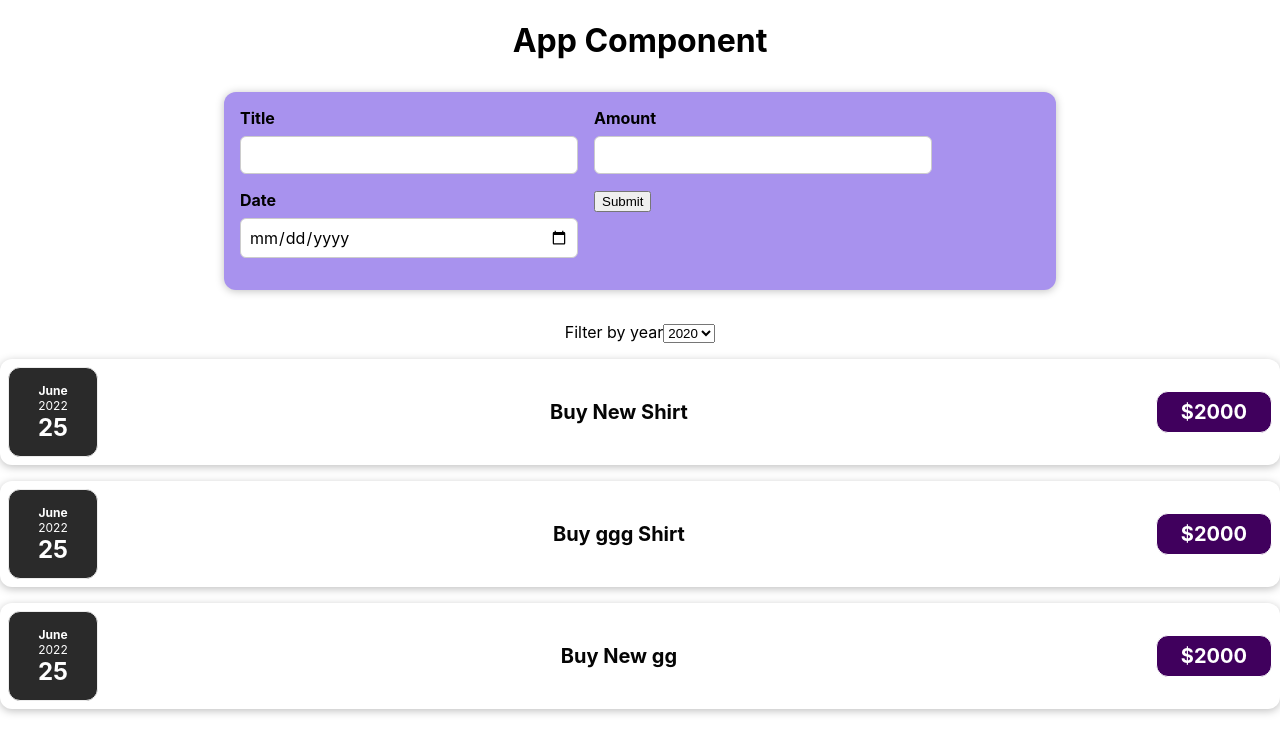
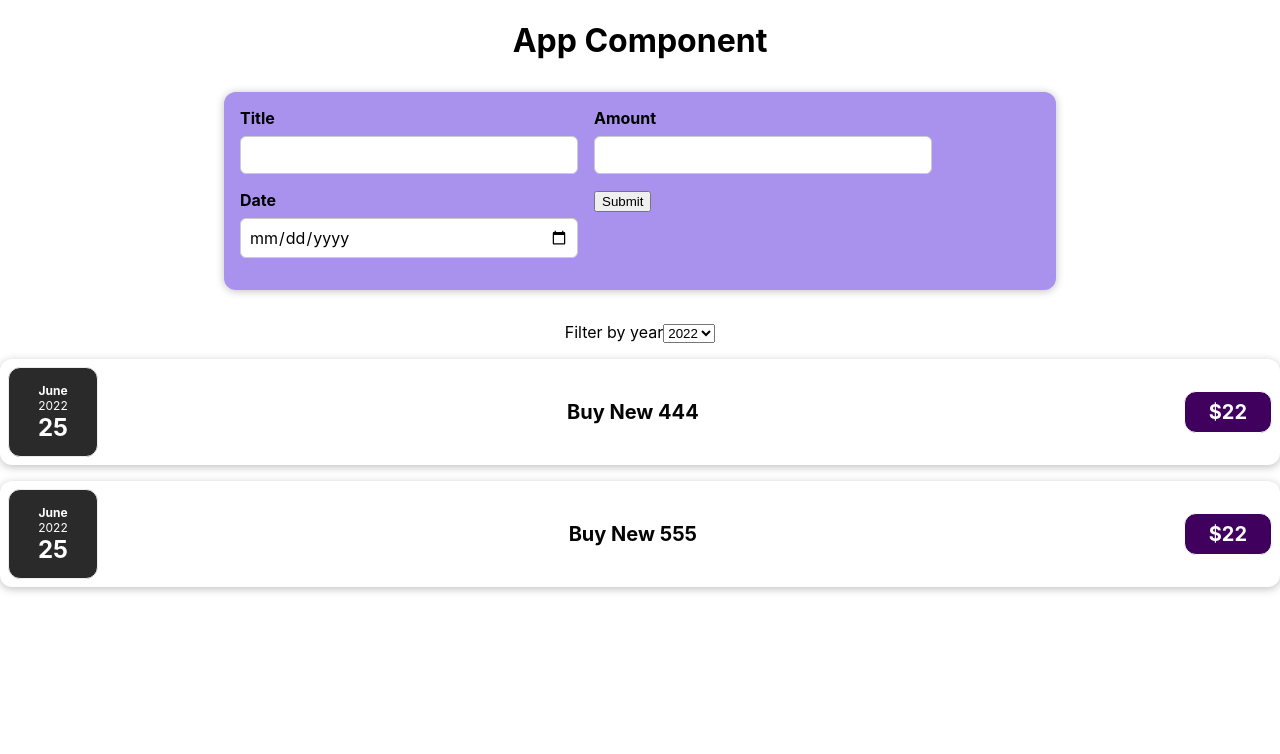
Before and after one commit to MohosinMiah/Learning-React-Framework-Basic-Component-From-Udemy-Course, a React (Create React App) app: page / in a window 1280 px wide. Shown: the top 754 px of the page. Built offline with nearby package versions, Linux system fonts and the light colour scheme.

Commit message:
Filter List Based On Selected Year

```diff
--- a/src/components/Expenses/ExpenseFilter.js
+++ b/src/components/Expenses/ExpenseFilter.js
@@ -3,7 +3,8 @@ const ExpenseFilter = (props) => {
 
   const dropDownChangedHandler = (event) => {
 
-    props.onChangeFilter(event.target.value)
+    props.onChangeFilter(event.target.value);
+
 
   }
     return (
--- a/src/components/Expenses/Expenses.js
+++ b/src/components/Expenses/Expenses.js
@@ -7,17 +7,23 @@ import ExpenseItem from "./ExpenseItem";
 function Expenses(){
 
     const initial_expenses = [
-        {  id: "e1" , title: "Buy New Shirt", amount: 2000, date: new Date(2022, 5, 25) },
-        {  id: "e2" , title: "Buy ggg Shirt", amount: 2000, date: new Date(2022, 5, 25) },
-        {  id: "e3" , title: "Buy New gg", amount: 2000, date: new Date(2022, 5, 25) },
+        {  id: "e2" , title: "Buy New 222", amount: 20, date: new Date(2020, 5, 25) },
+        {  id: "e3" , title: "Buy New 333", amount: 21, date: new Date(2021, 5, 25) },
+        {  id: "e4" , title: "Buy New 444", amount: 22, date: new Date(2022, 5, 25) },
+        {  id: "e5" , title: "Buy New 555", amount: 22, date: new Date(2022, 5, 25) },
+        {  id: "e6" , title: "Buy New 666", amount: 66, date: new Date(2019, 5, 25) },
        ];
 
 
-       const[filteredYear, setFilteredYear] = useState('2020');
+       const[filteredYear, setFilteredYear] = useState( '2022' );
+
        const[expenses, setExpenses] = useState(initial_expenses);
 
+
        const filterChangeHandler = (selectedYear) => {
-         setFilteredYear(selectedYear);
+
+         setFilteredYear( ( prevState ) => selectedYear );
+
        }
 
        const addExpenseHandler = (expenseData) => {
@@ -26,16 +32,22 @@ function Expenses(){
         });
        }
 
+
 return (
     <div className="expenses">
            <NewExpense addExpense={addExpenseHandler}></NewExpense>
            <ExpenseFilter selected={filteredYear} onChangeFilter={filterChangeHandler} ></ExpenseFilter>
 
+
     {
   expenses.map(function(expense, index){
+        if( expense.date.getFullYear().toString() === filteredYear.toString() ) {
     return <ExpenseItem key={index} title={expense.title} amount={expense.amount} date={expense.date} ></ExpenseItem>
+        }
+
   })
     }
+
 
     </div>
 );
```
